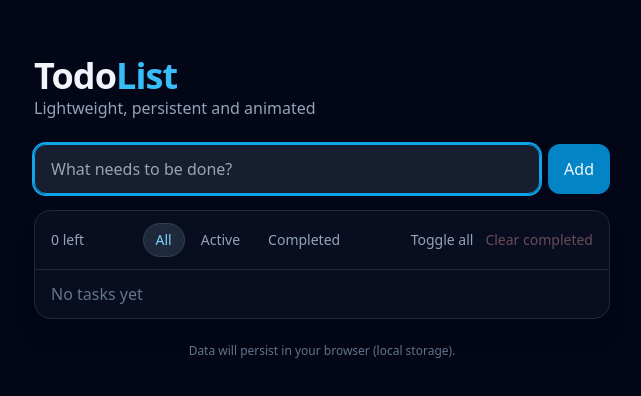
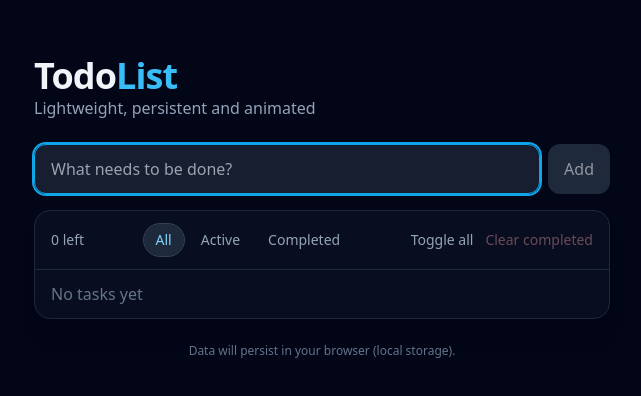
Before and after one commit to alexchuvara/todo-app, a React (Vite) app: page / in a window 1280 px wide. Shown: the top 396 px of the page, without its empty margins (318-959 px from the left). Built offline with nearby package versions, Linux system fonts and the light colour scheme.

Commit message:
style(ui): disable Add when empty; minor limits

```diff
--- a/src/App.jsx
+++ b/src/App.jsx
@@ -81,10 +81,13 @@ export default function App() {
             aria-label='Task title'
             className='flex-1 rounded-xl bg-slate-800/70 border border-slate-700 px-4 py-3 outline-none focus:ring-2 focus:ring-sky-500 focus:border-sky-500'
             onKeyDown={(e) => { if (e.key === 'Escape') setTitle(''); }}
+            maxLength={120}
           />
           <button
             type='submit'
-            className='rounded-xl px-4 py-3 bg-sky-600 hover:bg-sky-500 active:bg-sky-700 focus-visible:outline-none focus-visible:ring-2 focus-visible:ring-offset-2 focus-visible:ring-sky-500 focus-visible:ring-offset-slate-950 transition'
+            className={`rounded-xl px-4 py-3 focus-visible:outline-none focus-visible:ring-2 focus-visible:ring-offset-2 focus-visible:ring-sky-500 focus-visible:ring-offset-slate-950 transition
+           ${title.trim() ? "bg-sky-600 hover:bg-sky-500 active:bg-sky-700" : "bg-slate-700 opacity-60 cursor-not-allowed"}`}
+            disabled={!title.trim()}
           >
             Add
           </button>
```
